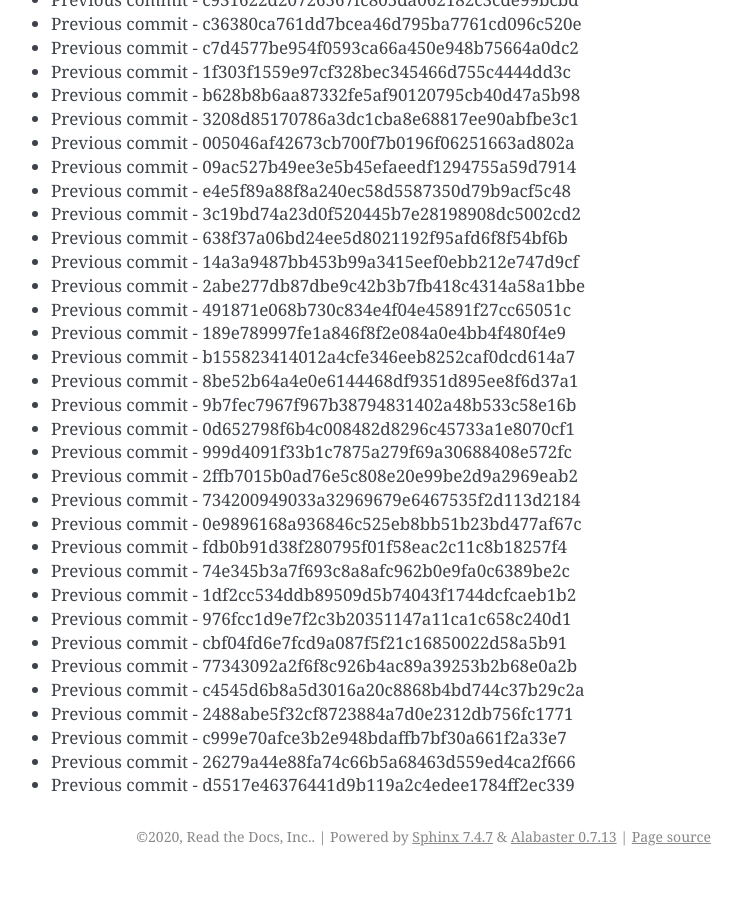
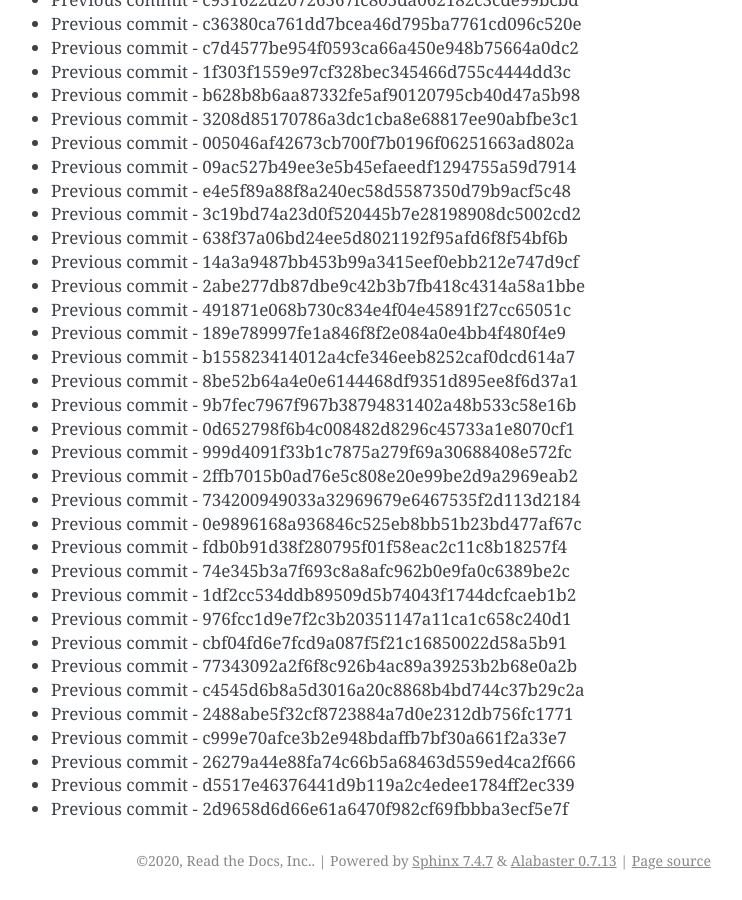
Before and after one commit to readthedocs/rtd-git-stresstest, a Sphinx documentation site: the page built from docs/updates.rst, in a window 1280 px wide and 900 px high, scrolled down 27879 px. Shown: the whole window, without its empty margins (399-1141 px from the left). Built offline with Sphinx 7.4.7, drawn with Linux system fonts in a browser that asks for light colours; before the commit the page ends 28755 px from its top, so only the background shows below that.

Commit message:
Generating commit from previous: 2d9658d6d66e61a6470f982cf69fbbba3ecf5e7f

```diff
--- a/docs/updates.rst
+++ b/docs/updates.rst
@@ -1203,3 +1203,4 @@ It can be tested for any performance characteristics.
 * Previous commit - c999e70afce3b2e948bdaffb7bf30a661f2a33e7
 * Previous commit - 26279a44e88fa74c66b5a68463d559ed4ca2f666
 * Previous commit - d5517e46376441d9b119a2c4edee1784ff2ec339
+* Previous commit - 2d9658d6d66e61a6470f982cf69fbbba3ecf5e7f
```
